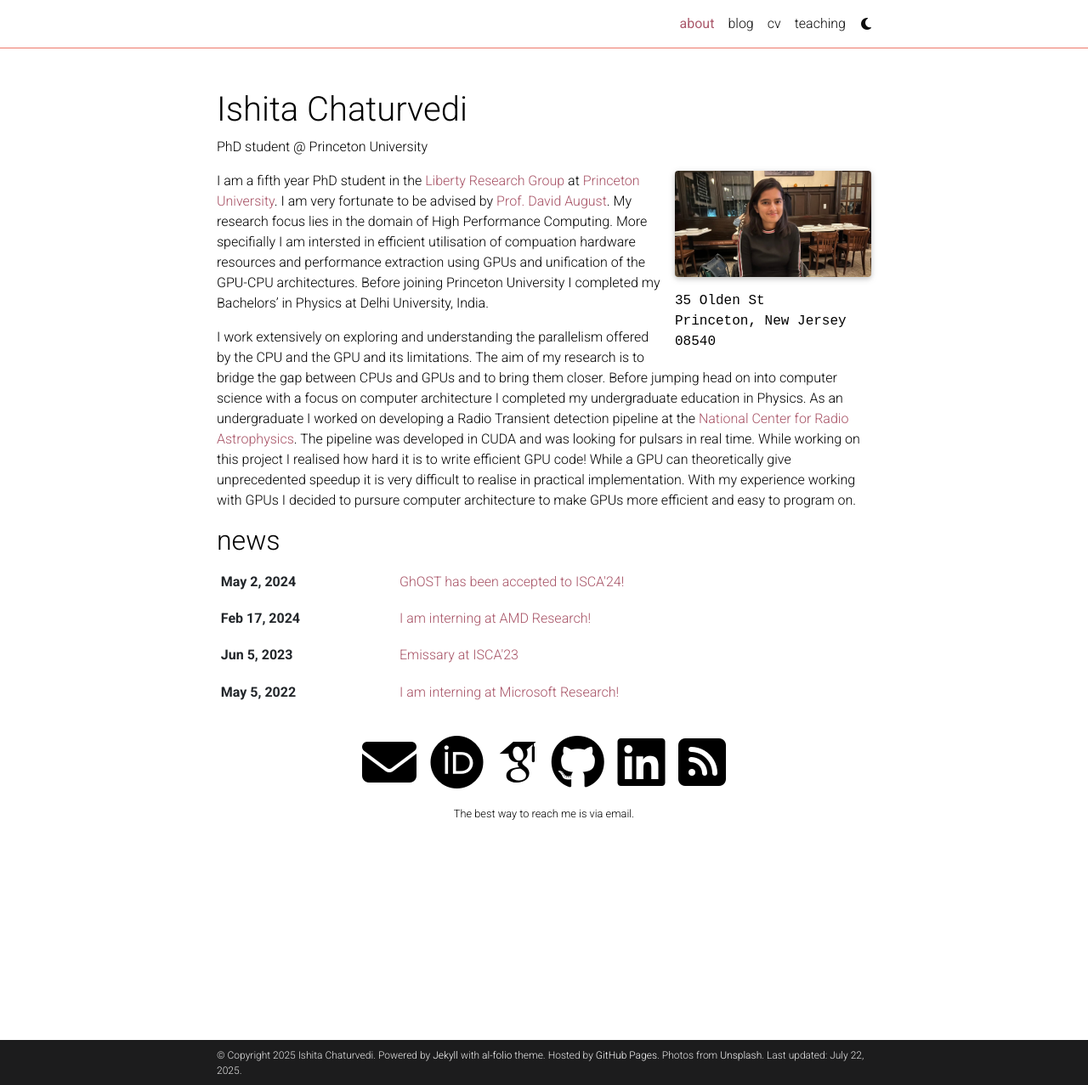
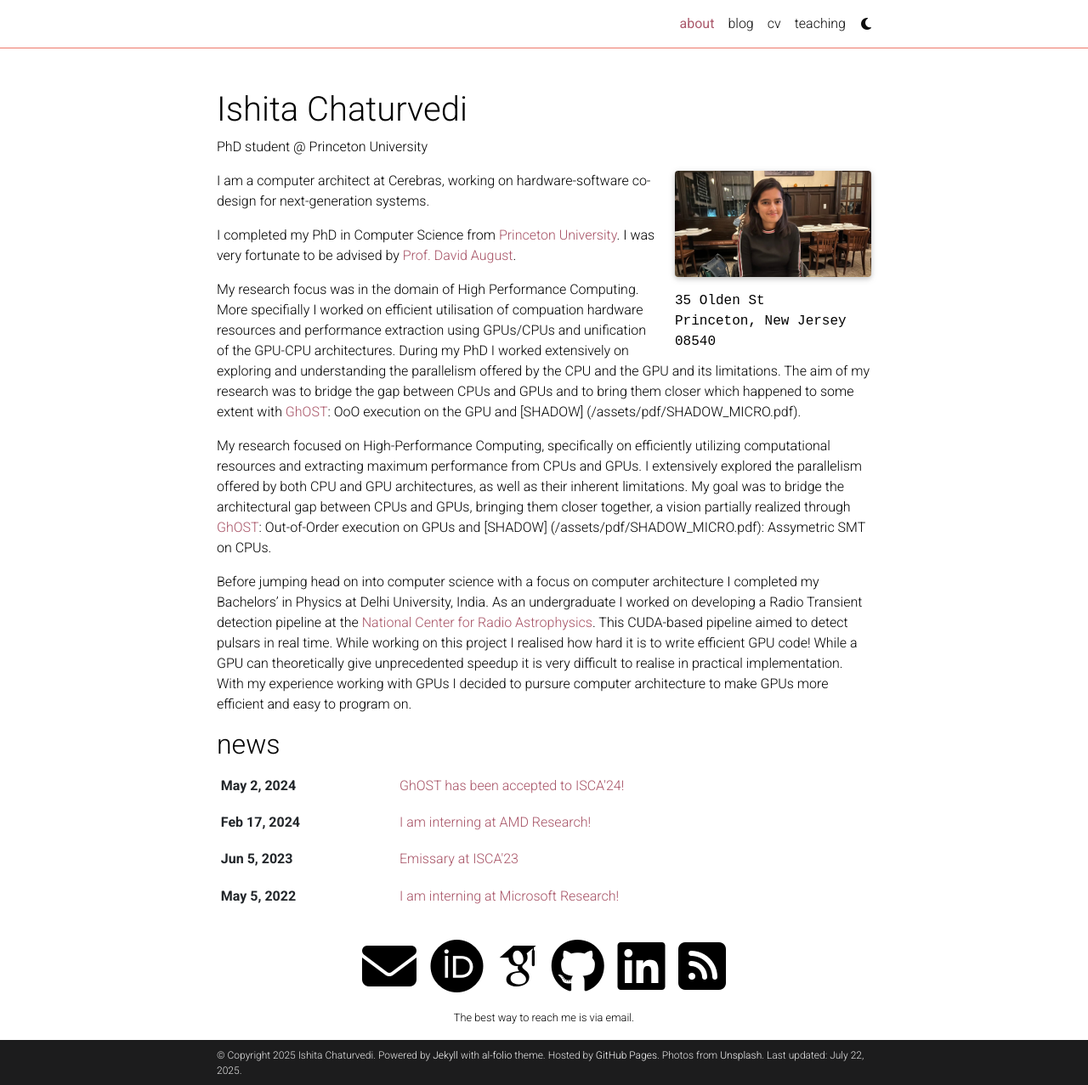
Before and after one commit to ishitachaturvedi/ishitachaturvedi.github.io, a Jekyll site: the page built from _pages/about.md, in a window 1280 px wide and 1277 px high. Shown: the whole window at 85% size. Built offline with Jekyll 4.4.1, drawn with Linux system fonts in a browser that asks for light colours; full-size pictures stand in for the smaller copies a plugin makes; some web fonts are replaced; comment, search, counter and statistics services are not loaded; a style sheet for code colours, icons or effects is not loaded.

Commit message:
Updated home page

```diff
--- a/_pages/about.md
+++ b/_pages/about.md
@@ -18,7 +18,15 @@
 social: true  # includes social icons at the bottom of the page
 ---
 
-I am a fifth year PhD student in the [Liberty Research Group](https://liberty.princeton.edu/) at [Princeton University](https://princeton.edu/). I am very fortunate to be advised by [Prof. David August](http://august.princeton.edu/). My research focus lies in the domain of High Performance Computing. More specifially I am intersted in efficient utilisation of compuation hardware resources and performance extraction using GPUs and unification of the GPU-CPU architectures. Before joining Princeton University I completed my Bachelors' in Physics at Delhi University, India.
+
+I am a computer architect at Cerebras, working on hardware-software co-design for next-generation systems.
+
+I completed my PhD in Computer Science from [Princeton University](https://princeton.edu/). I was very fortunate to be advised by [Prof. David August](http://august.princeton.edu/).
+
+My research focus was in the domain of High Performance Computing. More specifially I worked on efficient utilisation of compuation hardware resources and performance extraction using GPUs/CPUs and unification of the GPU-CPU architectures. During my PhD I worked extensively on exploring and understanding the parallelism offered by the CPU and the GPU and its limitations. The aim of my research was to bridge the gap between CPUs and GPUs and to bring them closer which happened to some extent with [GhOST](https://liberty.princeton.edu/Publications/isca24_ghost.pdf): OoO execution on the GPU and [SHADOW] (/assets/pdf/SHADOW_MICRO.pdf).
 
 
-I work extensively on exploring and understanding the parallelism offered by the CPU and the GPU and its limitations. The aim of my research is to bridge the gap between CPUs and GPUs and to bring them closer. Before jumping head on into computer science with a focus on computer architecture I completed my undergraduate education in Physics. As an undergraduate I worked on developing a Radio Transient detection pipeline at the [National Center for Radio Astrophysics](http://www.ncra.tifr.res.in/). The pipeline was developed in CUDA and was looking for pulsars in real time. While working on this project I realised how hard it is to write efficient GPU code! While a GPU can theoretically give unprecedented speedup it is very difficult to realise in practical implementation. With my experience working with GPUs I decided to pursure computer architecture to make GPUs more efficient and easy to program on.
+My research focused on High-Performance Computing, specifically on efficiently utilizing computational resources and extracting maximum performance from CPUs and GPUs. I extensively explored the parallelism offered by both CPU and GPU architectures, as well as their inherent limitations. My goal was to bridge the architectural gap between CPUs and GPUs, bringing them closer together, a vision partially realized through [GhOST](https://liberty.princeton.edu/Publications/isca24_ghost.pdf): Out-of-Order execution on GPUs and [SHADOW] (/assets/pdf/SHADOW_MICRO.pdf): Assymetric SMT on CPUs.
+
+
+Before jumping head on into computer science with a focus on computer architecture I completed my Bachelors' in Physics at Delhi University, India. As an undergraduate I worked on developing a Radio Transient detection pipeline at the [National Center for Radio Astrophysics](http://www.ncra.tifr.res.in/). This CUDA-based pipeline aimed to detect pulsars in real time. While working on this project I realised how hard it is to write efficient GPU code! While a GPU can theoretically give unprecedented speedup it is very difficult to realise in practical implementation. With my experience working with GPUs I decided to pursure computer architecture to make GPUs more efficient and easy to program on.
```
Also changed, not shown: 1 other file.
